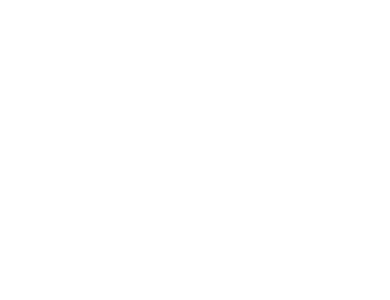
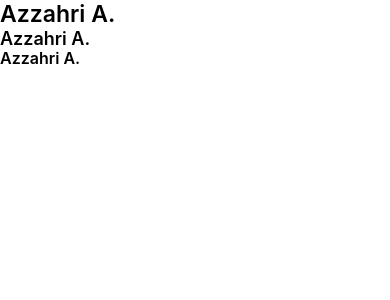
Before and after one commit to nolanryan-dev/DonationApp, a React Native app: screen / in a window 390 px wide. Shown: the top 300 px of the page. Built offline with nearby package versions, Linux system fonts and the light colour scheme.

Commit message:
finished working on adding headers

```diff
--- a/App.tsx
+++ b/App.tsx
@@ -1,8 +1,13 @@
 import React from 'react';
-import {SafeAreaView} from 'react-native';
+import MainNavigation from './navigation/MainNavigation';
+import {NavigationContainer} from '@react-navigation/native';
 
 const App = () => {
-  return <SafeAreaView />;
+  return (
+    <NavigationContainer>
+      <MainNavigation />
+    </NavigationContainer>
+  );
 };
 
 export default App;
--- /dev/null
+++ b/assets/styles/globalStyle.js
@@ -0,0 +1,11 @@
+import {StyleSheet} from 'react-native';
+const globalStyle = StyleSheet.create({
+  backgroundWhite: {
+    backgroundColor: '#FFFFFF',
+  },
+  flex: {
+    flex: 1,
+  },
+});
+
+export default globalStyle;
--- /dev/null
+++ b/assets/styles/scaling.js
@@ -0,0 +1,33 @@
+import {Dimensions} from 'react-native';
+import DeviceInfo from 'react-native-device-info';
+
+const {width, height} = Dimensions.get('window');
+const isSmall = width <= 375 && !DeviceInfo.hasNotch();
+
+const guideLineBaseWidth = () => {
+  if (isSmall) {
+    return 330;
+  }
+  return 350;
+};
+
+const guideLineBaseHeight = () => {
+  if (isSmall) {
+    return 550;
+  } else if (width > 410) {
+    return 620;
+  }
+  return 680;
+};
+
+const guideLineBaseFonts = () => {
+  if (width > 410) {
+    return 430;
+  }
+  return 400;
+};
+const horizontalScale = size => (width / guideLineBaseWidth()) * size;
+const verticalScale = size => (height / guideLineBaseHeight()) * size;
+const scaleFontSize = size => Math.round((size * width) / guideLineBaseFonts());
+
+export {horizontalScale, verticalScale, scaleFontSize};
--- /dev/null
+++ b/components/Header/Header.js
@@ -0,0 +1,34 @@
+import React from 'react';
+import {View, Text} from 'react-native';
+import PropTypes from 'prop-types';
+import style from './style';
+
+const Header = props => {
+  const styleToApply = () => {
+    switch (props.type) {
+      case 1:
+        return style.title1;
+      case 2:
+        return style.title2;
+      case 3:
+        return style.title3;
+      default:
+        return style.title1;
+    }
+  };
+  return (
+    <View>
+      <Text style={styleToApply()}>{props.title}</Text>
+    </View>
+  );
+};
+
+Header.default = {
+  title: '',
+  type: 1,
+};
+Header.propTypes = {
+  title: PropTypes.string,
+  type: PropTypes.number,
+};
+export default Header;
--- /dev/null
+++ b/components/Header/style.js
@@ -0,0 +1,25 @@
+import {StyleSheet} from 'react-native';
+import {scaleFontSize} from '../../assets/styles/scaling';
+
+const style = StyleSheet.create({
+  title1: {
+    fontFamily: 'Inter',
+    fontSize: scaleFontSize(24),
+    lineHeight: scaleFontSize(29),
+    fontWeight: '600',
+  },
+  title2: {
+    fontFamily: 'Inter',
+    fontSize: scaleFontSize(18),
+    lineHeight: scaleFontSize(22),
+    fontWeight: '600',
+  },
+  title3: {
+    fontFamily: 'Inter',
+    fontSize: scaleFontSize(16),
+    lineHeight: scaleFontSize(19),
+    fontWeight: '600',
+  },
+});
+
+export default style;
--- a/index.js
+++ b/index.js
@@ -1,7 +1,7 @@
 /**
  * @format
  */
-
+import 'react-native-gesture-handler';
 import {AppRegistry} from 'react-native';
 import App from './App';
 import {name as appName} from './app.json';
--- /dev/null
+++ b/navigation/MainNavigation.js
@@ -0,0 +1,15 @@
+import {createStackNavigator} from '@react-navigation/stack';
+import {Routes} from './Routes';
+import Home from '../screens/Home/Home';
+
+const Stack = createStackNavigator();
+
+const MainNavigation = () => {
+  return (
+    <Stack.Navigator screenOptions={{header: () => null, headerShown: false}}>
+      <Stack.Screen name={Routes.Home} component={Home} />
+    </Stack.Navigator>
+  );
+};
+
+export default MainNavigation;
--- /dev/null
+++ b/navigation/Routes.js
@@ -0,0 +1,3 @@
+export const Routes = {
+  Home: 'Home',
+};
--- /dev/null
+++ b/screens/Home/Home.js
@@ -0,0 +1,17 @@
+import React from 'react';
+import {SafeAreaView} from 'react-native';
+import globalStyle from '../../assets/styles/globalStyle';
+
+import Header from '../../components/Header/Header';
+
+const Home = () => {
+  return (
+    <SafeAreaView style={[globalStyle.backgroundWhite, globalStyle.flex]}>
+      <Header title={'Azzahri A.'} type={1} />
+      <Header title={'Azzahri A.'} type={2} />
+      <Header title={'Azzahri A.'} type={3} />
+    </SafeAreaView>
+  );
+};
+
+export default Home;
--- /dev/null
+++ b/screens/Home/style.js
@@ -0,0 +1,6 @@
+import {StyleSheet} from 'react-native';
+import {scaleFontSize} from '../../assets/styles/scaling';
+
+const style = StyleSheet.create({});
+
+export default style;
```
Also changed, not shown: package.json (+9 -1 lines), 4 other files (tests, documents, lock files or other folders).
